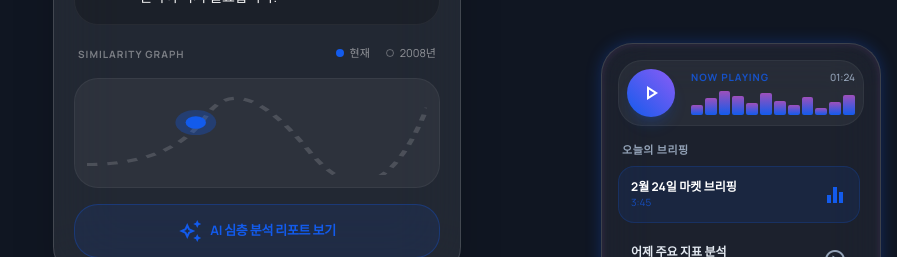
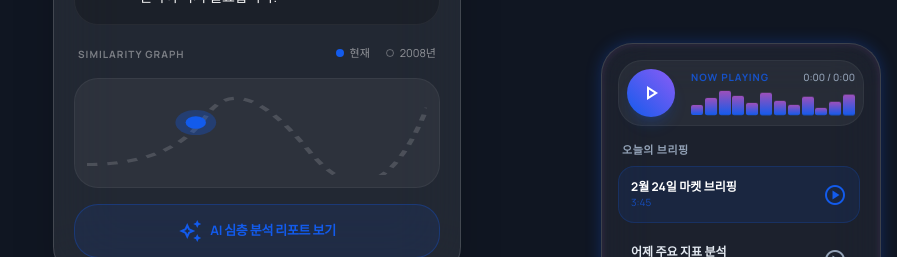
Before and after one commit to KOSCOM-TEAM1/frontend, a React (Vite) app: page /analysis/strategy in a window 1280 px wide. Both pictures are taken after a click on the button "headset". Shown: the part 249-506 px from the top of the page, without its empty margins (383-1280 px from the left). Built offline with nearby package versions, Linux system fonts and the light colour scheme; a web font is replaced by a local one.

Commit message:
Fix : TTS UI 시간 문제 수정 완료

```diff
--- a/src/components/TTSToggle.jsx
+++ b/src/components/TTSToggle.jsx
@@ -1,11 +1,32 @@
-import { useState } from 'react';
+import { useState, useEffect, useRef } from 'react';
 import { createPortal } from 'react-dom';
+import ttsService from '../api/ttsService';
 
 const TTS_PLAYLIST = [
-  { id: 1, title: '2월 24일 마켓 브리핑', duration: '3:45', active: true },
-  { id: 2, title: '어제 주요 지표 분석', duration: '2:12', active: false },
-  { id: 3, title: '섹터별 수급 현황', duration: '4:30', active: false },
-  { id: 4, title: '포트폴리오 리밸런싱 제언', duration: '1:55', active: false }
+  {
+    id: 1,
+    title: '2월 24일 마켓 브리핑',
+    text: '좋은 아침입니다. 2월 24일 오늘의 주요 시장 업데이트를 전해드립니다. 반도체 섹터의 강력한 실적 발표로 코스피가 0.85% 상승하며 2548포인트로 마감했습니다.',
+    duration: '3:45',
+  },
+  {
+    id: 2,
+    title: '어제 주요 지표 분석',
+    text: '어제 발표된 주요 경제 지표를 분석해드리겠습니다. 미국 소비자물가지수가 전월 대비 0.3% 상승하며 시장 예상치를 소폭 상회했습니다.',
+    duration: '2:12',
+  },
+  {
+    id: 3,
+    title: '섹터별 수급 현황',
+    text: '섹터별 자금 흐름을 살펴보겠습니다. 반도체와 이차전지 섹터로 외국인 자금이 집중되고 있으며, 바이오 섹터는 자금 이탈이 지속되고 있습니다.',
+    duration: '4:30',
+  },
+  {
+    id: 4,
+    title: '포트폴리오 리밸런싱 제언',
+    text: '현재 포트폴리오를 분석한 결과, 해외 주식 비중 조정을 권장드립니다. 변동성이 큰 섹터의 비중을 줄이고 안정적인 배당주 비중을 늘리는 것이 좋겠습니다.',
+    duration: '1:55',
+  }
 ];
 
 const VISUALIZER_HEIGHTS = [40, 70, 100, 80, 50, 90, 60, 40, 75, 30, 55, 85];
@@ -13,6 +34,142 @@ const VISUALIZER_HEIGHTS = [40, 70, 100, 80, 50, 90, 60, 40, 75, 30, 55, 85];
 function TTSToggle() {
   const [isOpen, setIsOpen] = useState(false);
   const [isPlaying, setIsPlaying] = useState(false);
+  const [currentTrackId, setCurrentTrackId] = useState(1);
+  const [isLoading, setIsLoading] = useState(false);
+  const [currentTime, setCurrentTime] = useState(0);
+  const [duration, setDuration] = useState(0);
+  const audioRef = useRef(null);
+
+  // 컴포넌트 언마운트 시 오디오 정리
+  useEffect(() => {
+    return () => {
+      if (audioRef.current) {
+        audioRef.current.pause();
+        audioRef.current = null;
+      }
+    };
+  }, []);
+
+  // 트랙 재생
+  const playTrack = async (track) => {
+    console.log('🎙️ 트랙 재생 시작:', track.title);
+    setIsLoading(true);
+    setCurrentTrackId(track.id);
+
+    try {
+      // TTS API 호출
+      const result = await ttsService.textToSpeech({
+        text: track.text,
+        speaker: 'jinho',
+        speed: 0,
+        pitch: 0,
+        volume: 0,
+      });
+
+      if (result.success) {
+        console.log('✅ 음성 변환 성공:', result.data);
+
+        // 기존 오디오 정리
+        if (audioRef.current) {
+          audioRef.current.pause();
+          audioRef.current = null;
+        }
+
+        const audioUrl = result.data.downloadUrl;
+        console.log('🎵 오디오 URL:', audioUrl);
+
+        // 새로운 오디오 생성
+        const newAudio = new Audio(audioUrl);
+        audioRef.current = newAudio;
+
+        // 이벤트 리스너 설정
+        newAudio.addEventListener('timeupdate', () => {
+          setCurrentTime(newAudio.currentTime);
+        });
+
+        newAudio.addEventListener('loadedmetadata', () => {
+          console.log('📊 오디오 메타데이터 로드됨, duration:', newAudio.duration);
+          setDuration(newAudio.duration);
+        });
+
+        newAudio.addEventListener('durationchange', () => {
+          console.log('📊 Duration 변경됨:', newAudio.duration);
+          setDuration(newAudio.duration);
+        });
+
+        newAudio.addEventListener('ended', () => {
+          setIsPlaying(false);
+          setCurrentTime(0);
+          // 다음 트랙 자동 재생
+          const currentIndex = TTS_PLAYLIST.findIndex(t => t.id === currentTrackId);
+          if (currentIndex < TTS_PLAYLIST.length - 1) {
+            const nextTrack = TTS_PLAYLIST[currentIndex + 1];
+            playTrack(nextTrack);
+          }
+        });
+
+        newAudio.addEventListener('play', () => setIsPlaying(true));
+        newAudio.addEventListener('pause', () => setIsPlaying(false));
+
+        newAudio.addEventListener('error', (e) => {
+          console.error('❌ 오디오 재생 오류:', e);
+          alert('음성 파일 재생에 실패했습니다.');
+          setIsPlaying(false);
+          setIsLoading(false);
+        });
+
+        // 재생 시작
+        await newAudio.play();
+        setIsPlaying(true);
+        console.log('✅ 재생 시작됨');
+      } else {
+        console.error('❌ 음성 변환 실패:', result.error);
+        alert(`음성 변환 실패: ${result.error.message}`);
+      }
+    } catch (error) {
+      console.error('❌ 재생 에러:', error);
+      alert('음성 재생에 실패했습니다.');
+    } finally {
+      setIsLoading(false);
+    }
+  };
+
+  // 재생/일시정지 토글
+  const handlePlayPause = async () => {
+    if (!audioRef.current) {
+      // 첫 재생
+      const currentTrack = TTS_PLAYLIST.find(t => t.id === currentTrackId);
+      await playTrack(currentTrack);
+    } else if (isPlaying) {
+      // 일시정지
+      audioRef.current.pause();
+      setIsPlaying(false);
+    } else {
+      // 재개
+      await audioRef.current.play();
+      setIsPlaying(true);
+    }
+  };
+
+  // 트랙 선택
+  const handleTrackClick = async (track) => {
+    if (track.id === currentTrackId && isPlaying) {
+      // 현재 재생 중인 트랙 클릭 시 일시정지
+      audioRef.current?.pause();
+      setIsPlaying(false);
+    } else {
+      // 다른 트랙 선택 시 재생
+      await playTrack(track);
+    }
+  };
+
+  // 시간 포맷 (초 → mm:ss)
+  const formatTime = (seconds) => {
+    if (!seconds || isNaN(seconds)) return '0:00';
+    const mins = Math.floor(seconds / 60);
+    const secs = Math.floor(seconds % 60);
+    return `${mins}:${secs.toString().padStart(2, '0')}`;
+  };
 
   const content = (
     <div
@@ -31,27 +188,33 @@ function TTSToggle() {
               <div className="flex items-center gap-4 p-2 bg-white/5 rounded-xl border border-white/5">
                 <button
                   type="button"
-                  onClick={() => setIsPlaying(!isPlaying)}
-                  className="size-12 rounded-full bg-gradient-to-tr from-primary to-accent-purple flex items-center justify-center shadow-lg shadow-primary/20 transition-transform active:scale-90 shrink-0"
+                  onClick={handlePlayPause}
+                  disabled={isLoading}
+                  className="size-12 rounded-full bg-gradient-to-tr from-primary to-accent-purple flex items-center justify-center shadow-lg shadow-primary/20 transition-transform active:scale-90 shrink-0 disabled:opacity-50"
                 >
+                  {isLoading ? (
+                    <div className="w-5 h-5 border-2 border-white/30 border-t-white rounded-full animate-spin" />
+                  ) : (
                     <span className="material-symbols-outlined text-white text-3xl fill-[1]">
                       {isPlaying ? 'pause' : 'play_arrow'}
                     </span>
+                  )}
                 </button>
                 <div className="flex-1 flex flex-col gap-1.5 min-w-0">
                   <div className="flex items-center justify-between">
                     <span className="text-[10px] font-bold uppercase tracking-widest text-primary/80">Now Playing</span>
-                    <span className="text-[10px] font-medium text-slate-400">01:24</span>
+                    <span className="text-[10px] font-medium text-slate-400">
+                      {formatTime(currentTime)} / {formatTime(duration)}
+                    </span>
                   </div>
                   <div className="flex items-end gap-0.5 h-6">
                     {VISUALIZER_HEIGHTS.map((h, i) => (
                       <div
                         key={i}
-                        className="visualizer-bar flex-1 min-w-[3px] rounded-sm animate-bar-grow"
+                        className={`visualizer-bar flex-1 min-w-[3px] rounded-sm ${isPlaying ? 'animate-bar-pulse' : ''}`}
                         style={{
                           height: `${h}%`,
                           animationDelay: `${i * 0.03}s`,
-                          animationDuration: '0.6s'
                         }}
                       />
                     ))}
@@ -61,28 +224,34 @@ function TTSToggle() {
               <div className="flex flex-col gap-2">
                 <h4 className="text-[11px] font-bold text-slate-400 px-1 uppercase tracking-wider">오늘의 브리핑</h4>
                 <div className="playlist-scroll overflow-y-auto max-h-[180px] space-y-2 pr-1">
-                  {TTS_PLAYLIST.map((item) => (
+                  {TTS_PLAYLIST.map((item) => {
+                    const isActive = item.id === currentTrackId;
+                    const isCurrentlyPlaying = isActive && isPlaying;
+
+                    return (
                       <div
                         key={item.id}
+                        onClick={() => handleTrackClick(item)}
                         className={`flex items-center justify-between p-3 rounded-lg transition-colors border cursor-pointer ${
-                        item.active
+                          isActive
                             ? 'bg-primary/10 border-primary/20'
                             : 'hover:bg-white/5 border-transparent'
                         }`}
                       >
                         <div className="flex flex-col min-w-0">
-                        <span className={`text-xs font-bold truncate ${item.active ? 'text-white' : 'text-slate-200'}`}>
+                          <span className={`text-xs font-bold truncate ${isActive ? 'text-white' : 'text-slate-200'}`}>
                             {item.title}
                           </span>
-                        <span className={`text-[10px] ${item.active ? 'text-primary/70' : 'text-slate-500'}`}>
+                          <span className={`text-[10px] ${isActive ? 'text-primary/70' : 'text-slate-500'}`}>
                             {item.duration}
                           </span>
                         </div>
-                      <span className={`material-symbols-outlined text-lg shrink-0 ${item.active ? 'text-primary fill-[1]' : 'text-slate-400'}`}>
-                        {item.active ? 'equalizer' : 'play_circle'}
+                        <span className={`material-symbols-outlined text-lg shrink-0 ${isActive ? 'text-primary fill-[1]' : 'text-slate-400'}`}>
+                          {isCurrentlyPlaying ? 'equalizer' : 'play_circle'}
                         </span>
                       </div>
-                  ))}
+                    );
+                  })}
                 </div>
               </div>
             </div>
```
Lines whose indentation alone changed are shown as unchanged.
